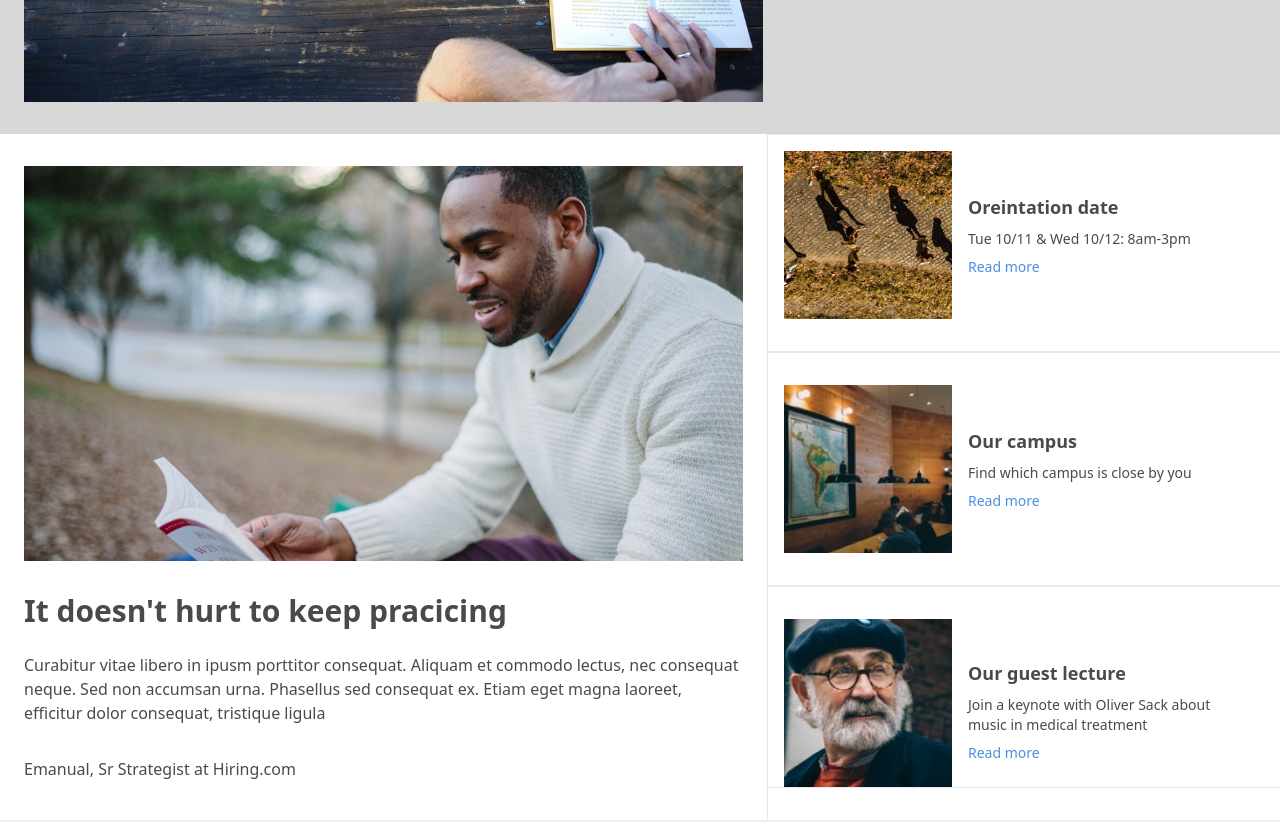
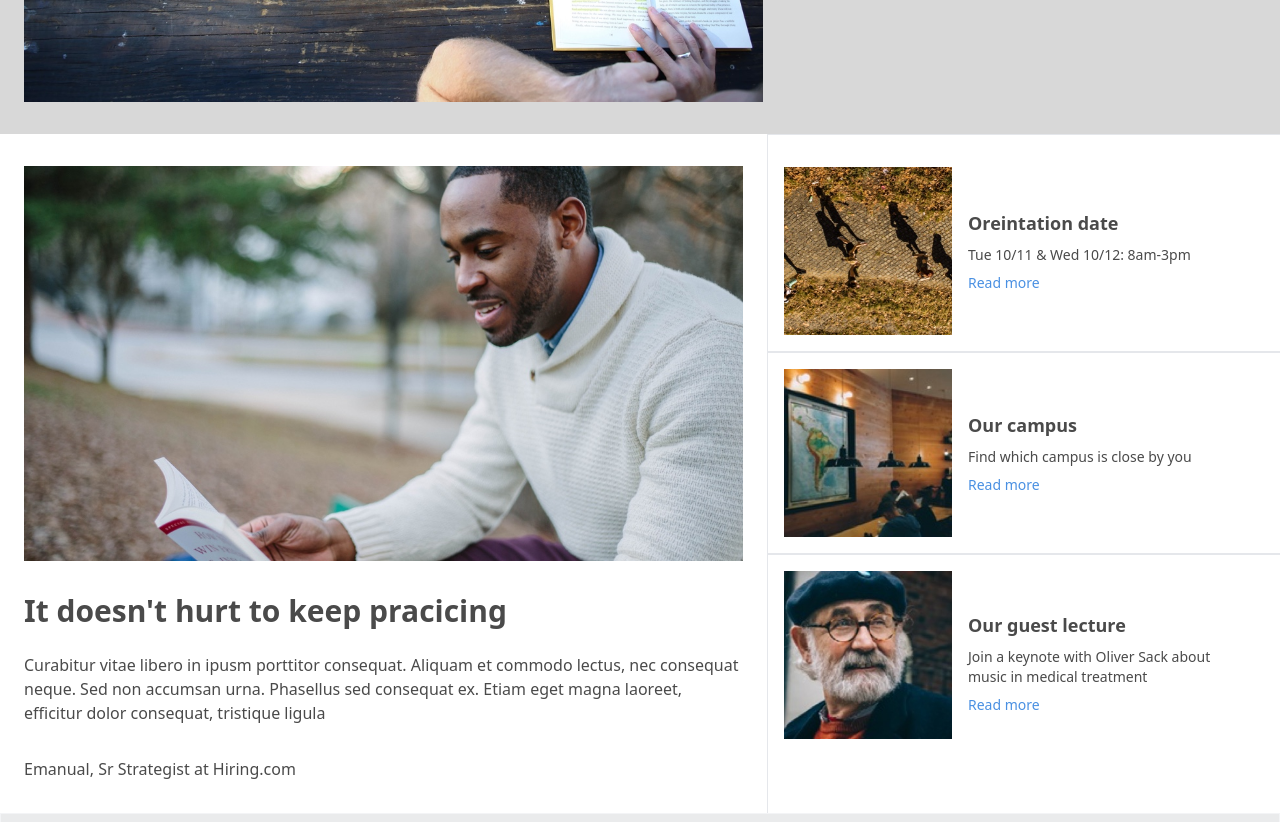
Before and after one commit to z3tz3r0/13-kob-colmar, a plain HTML site: page index.html in a window 1280 px wide. Shown: the part 540-1362 px from the top of the page. Drawn offline with nearby package versions, Linux system fonts and the light colour scheme.

Commit message:
style(info-section): remove grid from div

```diff
--- a/index.html
+++ b/index.html
@@ -122,11 +122,11 @@
                         Emanual, Sr Strategist at Hiring.com
                     </p>
                 </article>
-                <div class="cols-span-1 grid row-auto pb-8">
+                <div class="cols-span-1">
                     <article
-                        class="info__card flex flex-col p-4 pb-8 md:items-center md:flex-row md:border-y-1 md:border-gray-200 hover:bg-(--clr-light-gray-200)"
+                        class="info__card flex flex-col p-4 pt-8 max-h-max md:items-center md:flex-row md:border-y-1 md:border-gray-200 hover:bg-(--clr-light-gray-200)"
                     >
-                        <div class="img__loader md:w-[35%] h-auto">
+                        <div class="img__loader md:w-[35%]">
                             <img
                                 class="md:hidden"
                                 src="./images/information-orientation-mobile.jpg"
@@ -153,9 +153,9 @@
                         </div>
                     </article>
                     <article
-                        class="info__card flex flex-col p-4 py-8 md:items-center md:flex-row md:border-y-1 md:border-gray-200 hover:bg-(--clr-light-gray-200)"
+                        class="info__card flex flex-col p-4 max-h-max md:items-center md:flex-row md:border-y-1 md:border-gray-200 hover:bg-(--clr-light-gray-200)"
                     >
-                        <div class="img__loader md:w-[35%] h-auto">
+                        <div class="img__loader md:w-[35%]">
                             <img
                                 class="md:hidden"
                                 src="./images/information-campus-mobile.jpg"
@@ -182,9 +182,9 @@
                         </div>
                     </article>
                     <article
-                        class="info__card flex flex-col p-4 pt-8 pb-0 md:items-center md:flex-row md:border-y-1 md:border-gray-200 hover:bg-(--clr-light-gray-200)"
+                        class="info__card flex flex-col p-4 pb-8 md:items-center md:flex-row md:border-t-1 md:border-gray-200 hover:bg-(--clr-light-gray-200)"
                     >
-                        <div class="img__loader md:w-[35%] h-auto">
+                        <div class="img__loader md:w-[35%]">
                             <img
                                 class="md:hidden"
                                 src="./images/information-guest-lecture-mobile.jpg"
--- a/style.css
+++ b/style.css
@@ -5,7 +5,3 @@
     --clr-light-gray-200: #d8d8d8;
     --clr-dark-gray: #4a4a4a;
 }
-
-* {
- /* outline: 1px solid salmon; */
-}
```
